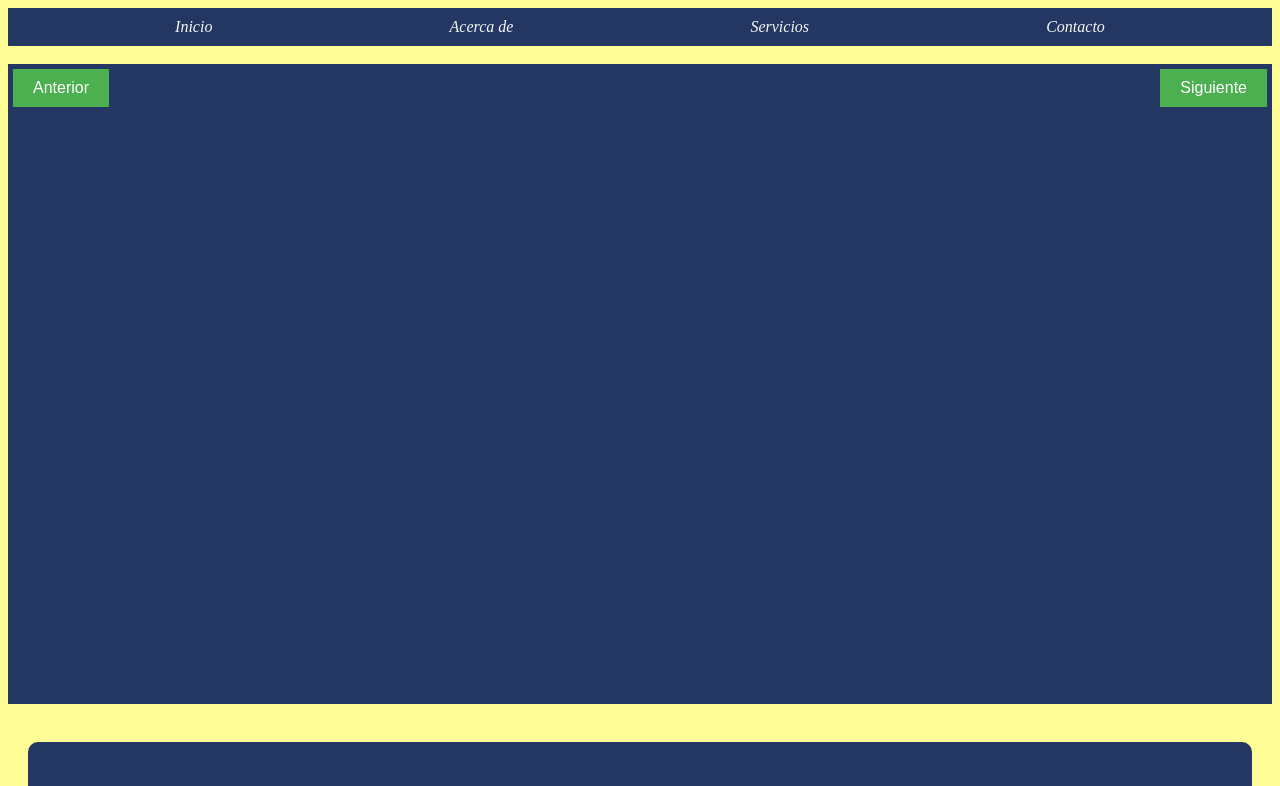
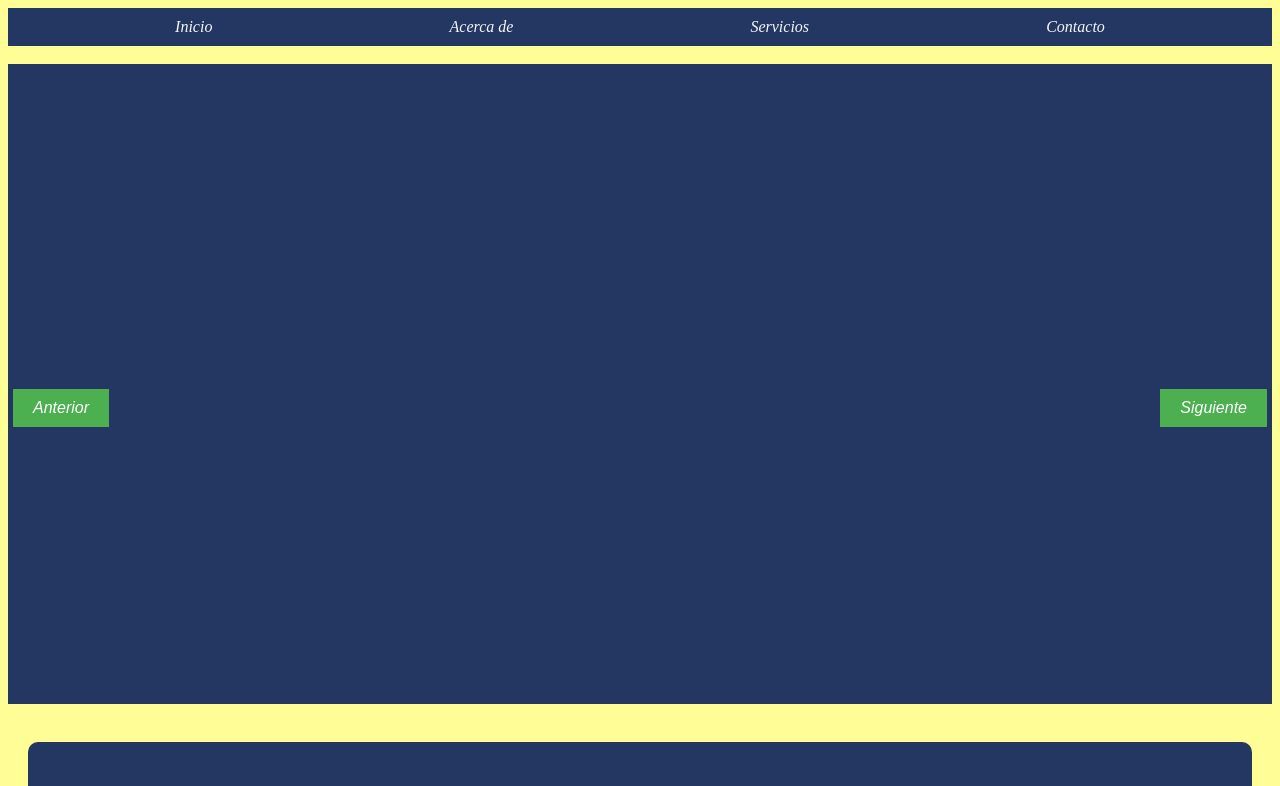
Before and after one commit to ManL512/web_proyect, a plain HTML site: page html/index.html in a window 1280 px wide. Shown: the top 786 px of the page. Drawn offline with Linux system fonts and the light colour scheme; files whose address does not match are found by name.

Commit message:
pag principal

```diff
--- a/html/index.html
+++ b/html/index.html
@@ -4,7 +4,7 @@
     <meta charset="UTF-8">
     <meta http-equiv="X-UA-Compatible" content="IE=edge">
     <meta name="viewport" content="width=device-width, initial-scale=1.0">
-    <link rel="stylesheet" href="/home/miguel/Curso HTML5 y CSS/3 CSS-SASS/css/style.css">
+    <link rel="stylesheet" href="/home/miguel/Curso HTML5 y CSS/3 CSS-SASS/css/styles-index.css">
     <script src="/home/miguel/Curso HTML5 y CSS/3 CSS-SASS/css/javascript.js"></script>
     <title> Sass - Html </title>
 </head>
```
